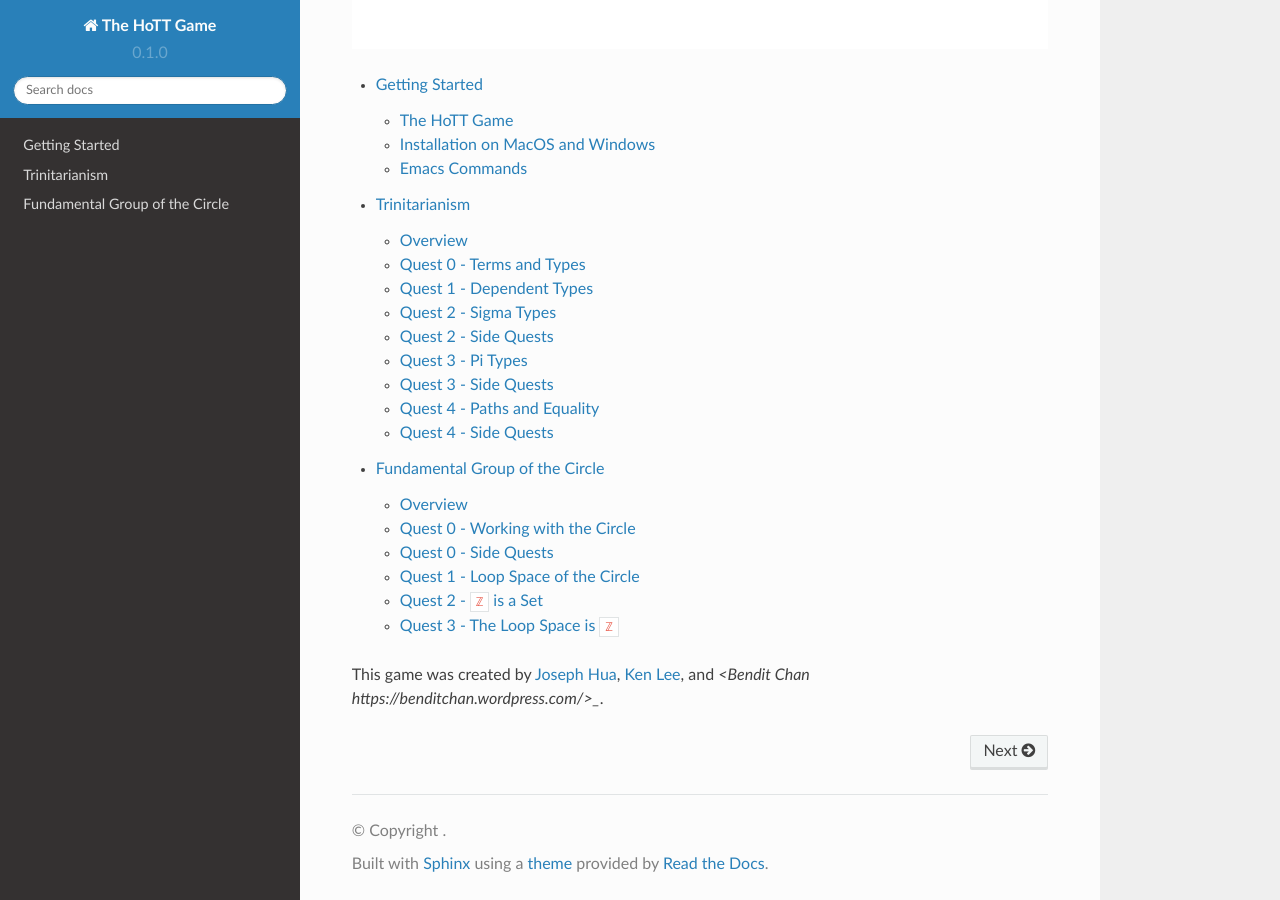
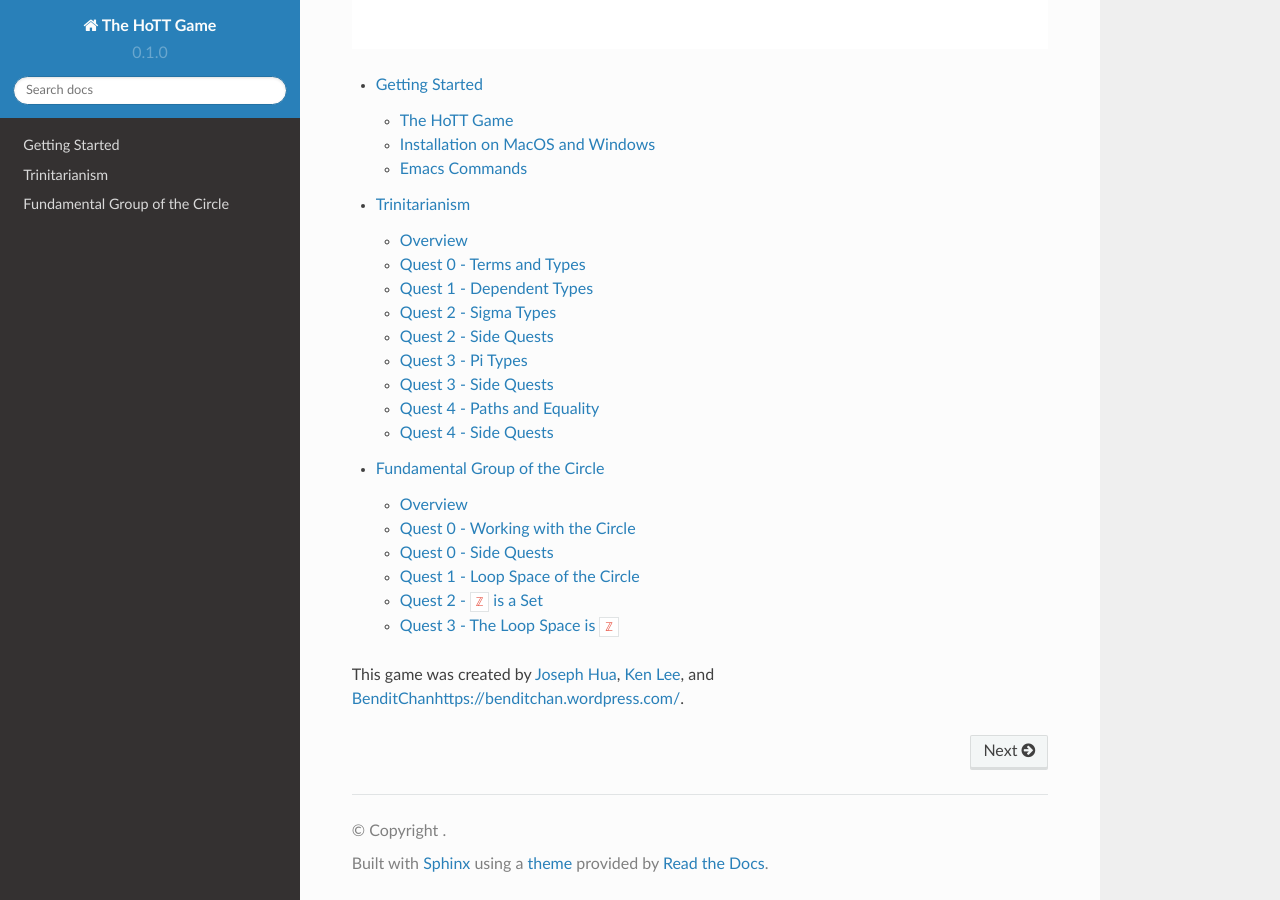
Before and after one commit to thehottgame/theHoTTGameGuide, a Sphinx documentation site: the page built from docs/source/index.rst, in a window 1280 px wide and 900 px high, scrolled down 647 px. Built offline with Sphinx 7.4.7 and the Read the Docs theme 2.0.0, drawn with Linux system fonts in a browser that asks for light colours.

Commit message:
Update index.rst

```diff
--- a/docs/source/index.rst
+++ b/docs/source/index.rst
@@ -28,4 +28,4 @@ To get started with the HoTT Game, go to
 This game was created by
 `Joseph Hua <https://jlh18.github.io/>`_,
 `Ken Lee <http://kl-i.github.io/>`_,
-and `<Bendit Chan https://benditchan.wordpress.com/>_`.
+and `<Bendit Chan https://benditchan.wordpress.com/>`_.
```
